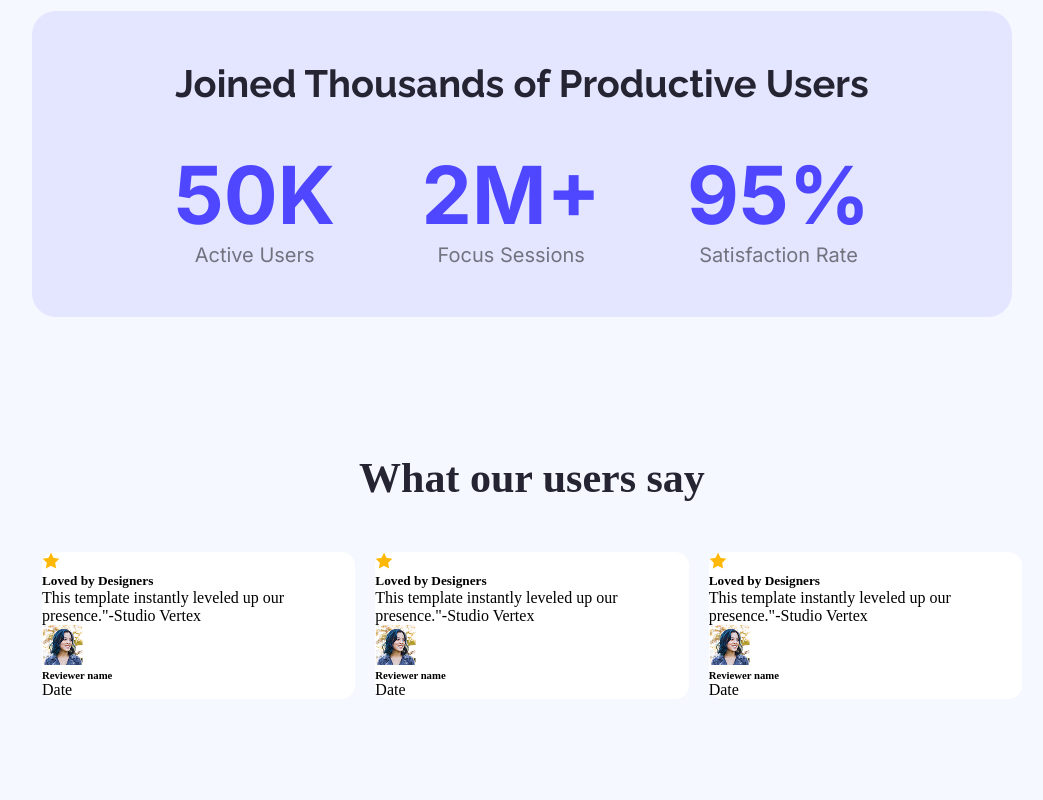
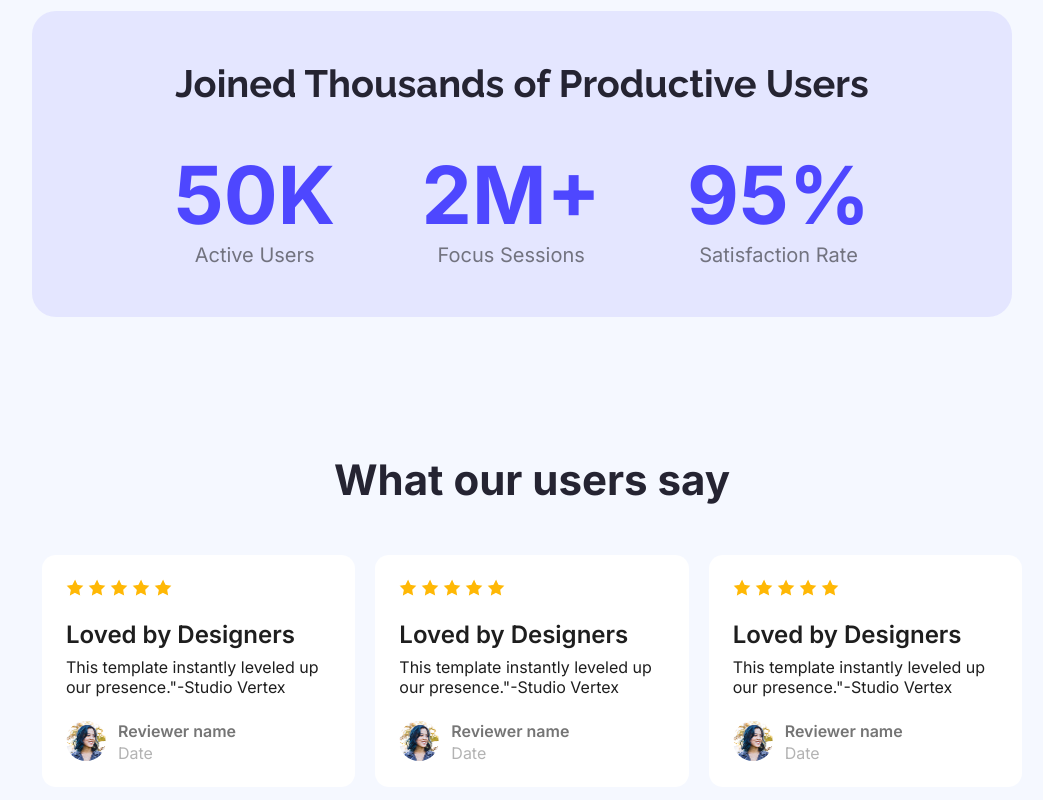
Before and after one commit to DomainExpansionn/First-assignment, a plain HTML site: page index.html in a window 1280 px wide. Shown: the part 1249-2049 px from the top of the page, without its empty margins (108-1151 px from the left). Drawn offline with Linux system fonts and the light colour scheme.

Commit message:
Added the review section

```diff
--- a/index.html
+++ b/index.html
@@ -44,39 +44,63 @@
 
             </div>
         </div>
-        <div class="users">
+        <div class="users inter">
             <h3 class="what-users">What our users say</h3>
             <div class="overall-feedback">
                 <div class="users-card">
-                    <img class="star" src="Assets/icon-star.png" >
+                    <div class="five-star">
+                        <img class="star" src="Assets/icon-star.png" >
+                        <img class="star" src="Assets/icon-star.png" >
+                        <img class="star" src="Assets/icon-star.png" >
+                        <img class="star" src="Assets/icon-star.png" >
+                        <img class="star" src="Assets/icon-star.png" >
+                    </div>
                     <h5 class="feedback-title">Loved by Designers</h5>
                     <p class="feedback">This template instantly leveled up our presence."-Studio Vertex</p>
                     <div class="avatar">
                         <img class="round-pic" src="Assets/avatar.png" alt="Image loading">
+                        <div class="name-date">
                         <h6 class="reviewer-name">Reviewer name</h6>
                         <p class="date">Date</p>
+                        </div>
                     </div>
 
                 </div>
                 <div class="users-card">
-                    <img class="star" src="Assets/icon-star.png" >
+                    <div class="five-star">
+                        <img class="star" src="Assets/icon-star.png" >
+                        <img class="star" src="Assets/icon-star.png" >
+                        <img class="star" src="Assets/icon-star.png" >
+                        <img class="star" src="Assets/icon-star.png" >
+                        <img class="star" src="Assets/icon-star.png" >
+                    </div>
                     <h5 class="feedback-title">Loved by Designers</h5>
                     <p class="feedback">This template instantly leveled up our presence."-Studio Vertex</p>
                     <div class="avatar">
                         <img class="round-pic" src="Assets/avatar.png" alt="Image loading">
+                        <div class="name-date">
                         <h6 class="reviewer-name">Reviewer name</h6>
                         <p class="date">Date</p>
+                        </div>
                     </div>
 
                 </div>
                 <div class="users-card">
-                    <img class="star" src="Assets/icon-star.png" >
+                    <div class="five-star">
+                        <img class="star" src="Assets/icon-star.png" >
+                        <img class="star" src="Assets/icon-star.png" >
+                        <img class="star" src="Assets/icon-star.png" >
+                        <img class="star" src="Assets/icon-star.png" >
+                        <img class="star" src="Assets/icon-star.png" >
+                    </div>
                     <h5 class="feedback-title">Loved by Designers</h5>
                     <p class="feedback">This template instantly leveled up our presence."-Studio Vertex</p>
                     <div class="avatar">
                         <img class="round-pic" src="Assets/avatar.png" alt="Image loading">
+                        <div class="name-date">
                         <h6 class="reviewer-name">Reviewer name</h6>
                         <p class="date">Date</p>
+                        </div>
                     </div>
 
                 </div>
--- a/styles/styles.css
+++ b/styles/styles.css
@@ -133,4 +133,41 @@ body{
     background-color: white;
     border: none;
     border-radius: 14px;
+    padding: 24px;
 }
+.five-star{
+    display: flex;
+    gap: 4px;
+    margin-bottom: 24px;
+}
+.feedback-title{
+    font-size: 24px;
+    font-weight: 600;
+    word-spacing: -2%;
+    color: #1E1E1E;
+}
+.feedback{
+    font-size: 16px;
+    color: #1E1E1E;
+    margin-top: 8px;
+    margin-bottom: 24px;
+}
+.avatar{
+    display: flex;
+}
+.round-pic{
+    border-radius: 50%;
+    height: 40px;
+    width: 40px;
+    margin-right: 12px;
+}
+.reviewer-name{
+    margin-bottom: 2px;
+    font-size: 16px;
+    color: #757575;
+    font-weight: 600;
+}
+.date{
+    color: #B3B3B3;
+    font-size: 16px;
+}
```
